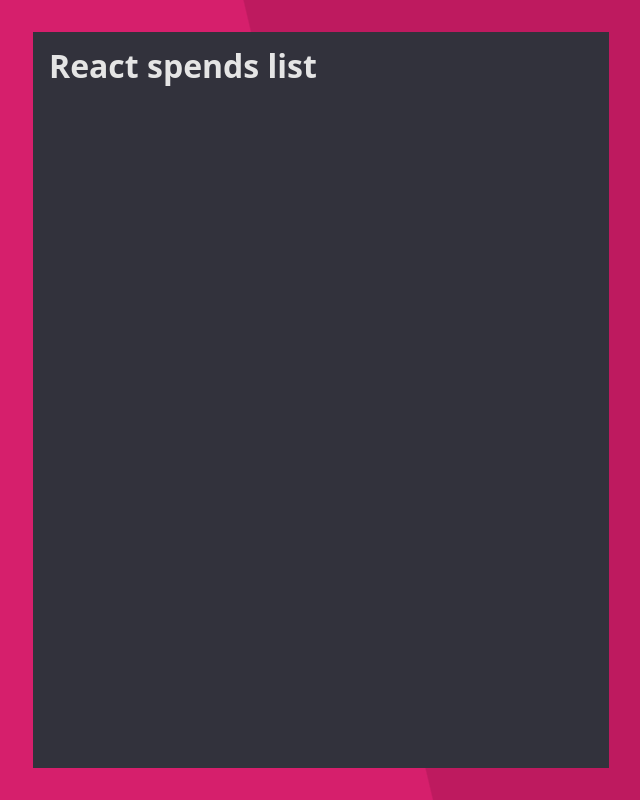
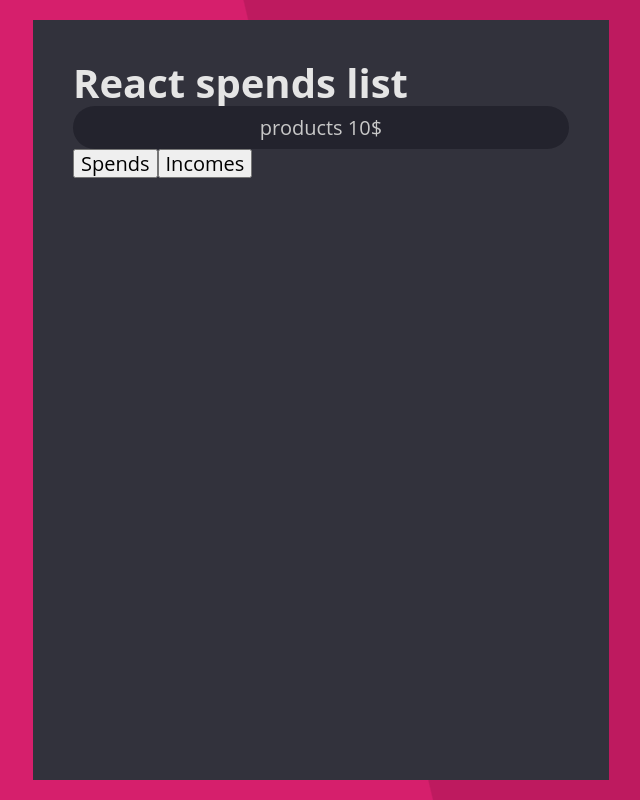
Before and after one commit to fav757/react_spends_list, a React (Create React App) app: page / in a window 1280 px wide. Shown: the whole page, without its empty margins (319-959 px from the left). Built offline with nearby package versions, Linux system fonts and the light colour scheme.

Commit message:
create input panel component + styles

```diff
--- a/public/index.html
+++ b/public/index.html
@@ -9,35 +9,10 @@
       name="description"
       content="Web site created using create-react-app"
     />
-    <link rel="apple-touch-icon" href="%PUBLIC_URL%/logo192.png" />
-    <!--
-      manifest.json provides metadata used when your web app is installed on a
-      user's mobile device or desktop. See https://developers.google.com/web/fundamentals/web-app-manifest/
-    -->
-    <link rel="manifest" href="%PUBLIC_URL%/manifest.json" />
-    <!--
-      Notice the use of %PUBLIC_URL% in the tags above.
-      It will be replaced with the URL of the `public` folder during the build.
-      Only files inside the `public` folder can be referenced from the HTML.
-
-      Unlike "/favicon.ico" or "favicon.ico", "%PUBLIC_URL%/favicon.ico" will
-      work correctly both with client-side routing and a non-root public URL.
-      Learn how to configure a non-root public URL by running `npm run build`.
-    -->
     <title>React App</title>
   </head>
   <body>
     <noscript>You need to enable JavaScript to run this app.</noscript>
     <div id="root"></div>
-    <!--
-      This HTML file is a template.
-      If you open it directly in the browser, you will see an empty page.
-
-      You can add webfonts, meta tags, or analytics to this file.
-      The build step will place the bundled scripts into the <body> tag.
-
-      To begin the development, run `npm start` or `yarn start`.
-      To create a production bundle, use `npm run build` or `yarn build`.
-    -->
   </body>
 </html>
--- a/src/App.js
+++ b/src/App.js
@@ -1,9 +1,11 @@
 import React from 'react';
+import InputPanel from './components/InputPanel/InputPanel';
 
 function App() {
   return (
     <React.Fragment>
       <h1>React spends list</h1>
+      <InputPanel />
     </React.Fragment>
   );
 }
--- /dev/null
+++ b/src/components/InputPanel/InputPanel.js
@@ -0,0 +1,32 @@
+import React from 'react';
+import styled from 'styled-components';
+
+const StyledInput = styled.input`
+  background: #23232d;
+  border-radius: 64px;
+  font-size: 1rem;
+  text-align: center;
+  width: 100%;
+  padding: 0.5rem 1rem;
+  border: none;
+  outline: none;
+  color: #E5E5E5;
+
+  ::placeholder {
+    color: #C8C8C8;
+  }
+`;
+
+function InputPanel() {
+  return (
+    <div>
+      <StyledInput placeholder='products 10$' />
+      <div>
+        <button>Spends</button>
+        <button>Incomes</button>
+      </div>
+    </div>
+  );
+}
+
+export default InputPanel;
--- a/src/index.css
+++ b/src/index.css
@@ -3,7 +3,7 @@
 }
 
 :root {
-  font-size: 16px;
+  font-size: 20px;
   font-family: 'Open Sans', 'Helvetica Neue', sans-serif;
   color: #E5E5E5;
 }
@@ -19,12 +19,12 @@ h1 {
 
 body {
   background: linear-gradient(76.67deg, #D61F6C 51.12%, #BE1A5F 51.22%);
-  padding: 2rem;
+  padding: 1rem;
 }
 
 #root {
   max-width: 576px;
   margin: 0 auto;
-  padding: 1rem;
+  padding: 2rem;
   background: #32323C;;
 }
```
